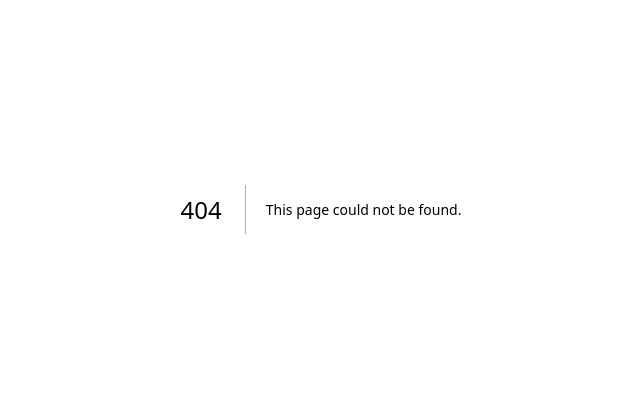
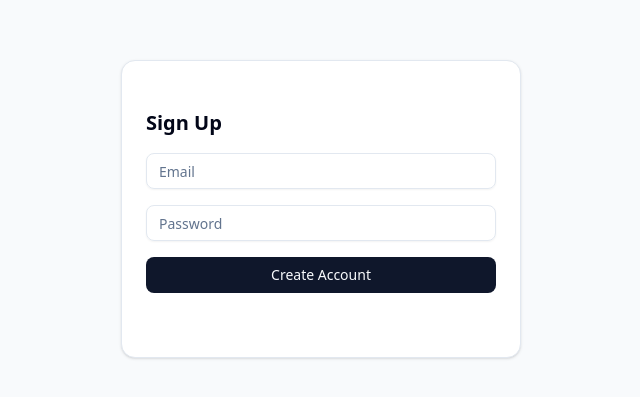
Before and after one commit to ShivenduShivu/agentflow-os-mvp, a Next.js app: page /signup in a window 1280 px wide. Before the commit this address had no page. Shown: the part 191-588 px from the top of the page, without its empty margins (319-959 px from the left). Built offline with nearby package versions, Linux system fonts and the light colour scheme; no server answers.

Commit message:
Milestone 3: Supabase authentication (login/signup)

```diff
--- /dev/null
+++ b/src/app/login/page.tsx
@@ -0,0 +1,9 @@
+import AuthForm from "@/components/auth-form"
+
+export default function LoginPage() {
+  return (
+    <main className="flex min-h-screen items-center justify-center bg-slate-50">
+      <AuthForm mode="login" />
+    </main>
+  )
+}
--- a/src/app/page.tsx
+++ b/src/app/page.tsx
@@ -9,19 +9,17 @@ export default function HomePage() {
   const [status, setStatus] = useState("Checking connection...")
 
   useEffect(() => {
-    async function testDB() {
-      const { data, error } = await supabase
-        .from("actions")
-        .select("*")
+    async function checkSession() {
+      const { data } = await supabase.auth.getSession()
 
-      if (error) {
-        setStatus("DB connected but actions table empty")
+      if (data.session) {
+        setStatus("User logged in ✅")
       } else {
-        setStatus("DB connected and tables ready ✅")
+        setStatus("No active session")
       }
     }
 
-    testDB()
+    checkSession()
   }, [])
 
   return (
--- /dev/null
+++ b/src/app/signup/page.tsx
@@ -0,0 +1,9 @@
+import AuthForm from "@/components/auth-form"
+
+export default function SignupPage() {
+  return (
+    <main className="flex min-h-screen items-center justify-center bg-slate-50">
+      <AuthForm mode="signup" />
+    </main>
+  )
+}
--- /dev/null
+++ b/src/components/auth-form.tsx
@@ -0,0 +1,72 @@
+"use client"
+
+import { useState } from "react"
+import { supabase } from "@/lib/supabase"
+import { Card, CardContent } from "@/components/ui/card"
+import { Input } from "@/components/ui/input"
+import { Button } from "@/components/ui/button"
+
+export default function AuthForm({
+  mode,
+}: {
+  mode: "login" | "signup"
+}) {
+  const [email, setEmail] = useState("")
+  const [password, setPassword] = useState("")
+  const [message, setMessage] = useState("")
+
+  async function handleAuth() {
+    setMessage("Processing...")
+
+    if (mode === "signup") {
+      const { error } = await supabase.auth.signUp({
+        email,
+        password,
+      })
+
+      if (error) setMessage(error.message)
+      else setMessage("Signup successful. Check email.")
+    }
+
+    if (mode === "login") {
+      const { error } = await supabase.auth.signInWithPassword({
+        email,
+        password,
+      })
+
+      if (error) setMessage(error.message)
+      else setMessage("Login successful ✅")
+    }
+  }
+
+  return (
+    <Card className="w-[400px]">
+      <CardContent className="p-6 space-y-4">
+        <h2 className="text-xl font-semibold">
+          {mode === "login" ? "Login" : "Sign Up"}
+        </h2>
+
+        <Input
+          placeholder="Email"
+          value={email}
+          onChange={(e) => setEmail(e.target.value)}
+        />
+
+        <Input
+          placeholder="Password"
+          type="password"
+          value={password}
+          onChange={(e) => setPassword(e.target.value)}
+        />
+
+        <Button className="w-full" onClick={handleAuth}>
+          {mode === "login" ? "Login" : "Create Account"}
+        </Button>
+
+        <div className="text-sm text-slate-600">
+          {message}
+        </div>
+      </CardContent>
+    </Card>
+  )
+}
```
